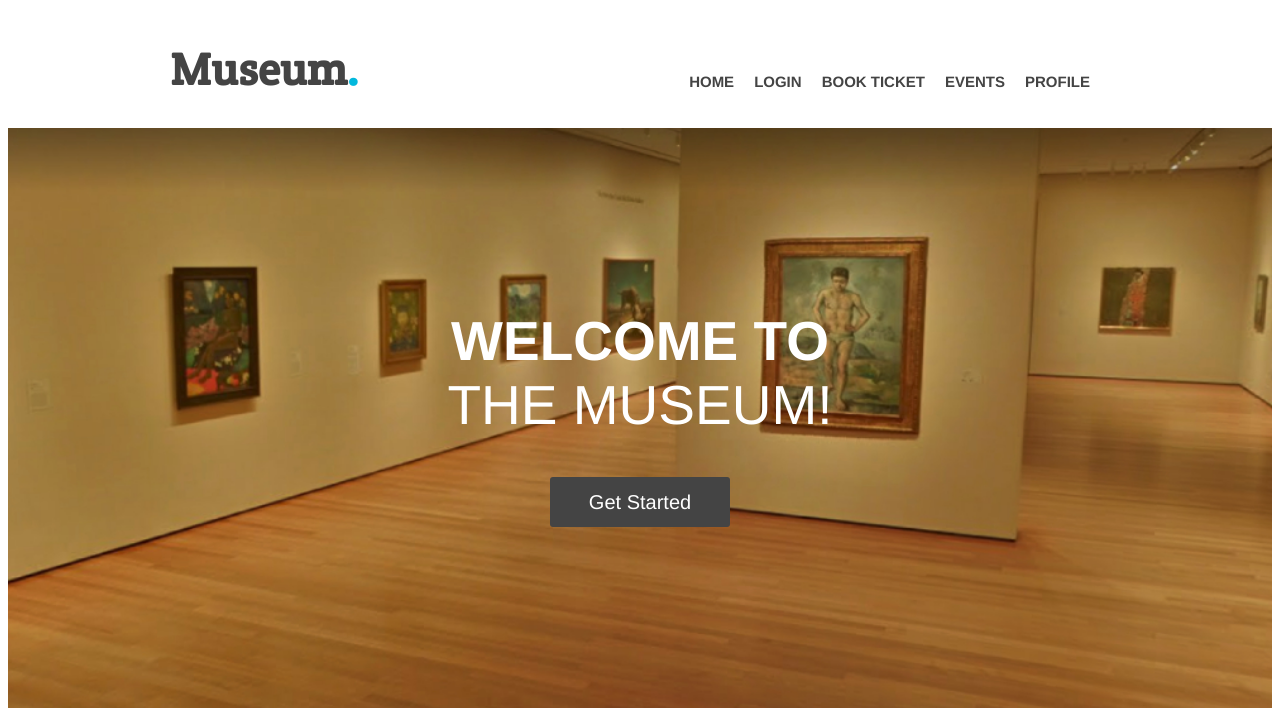
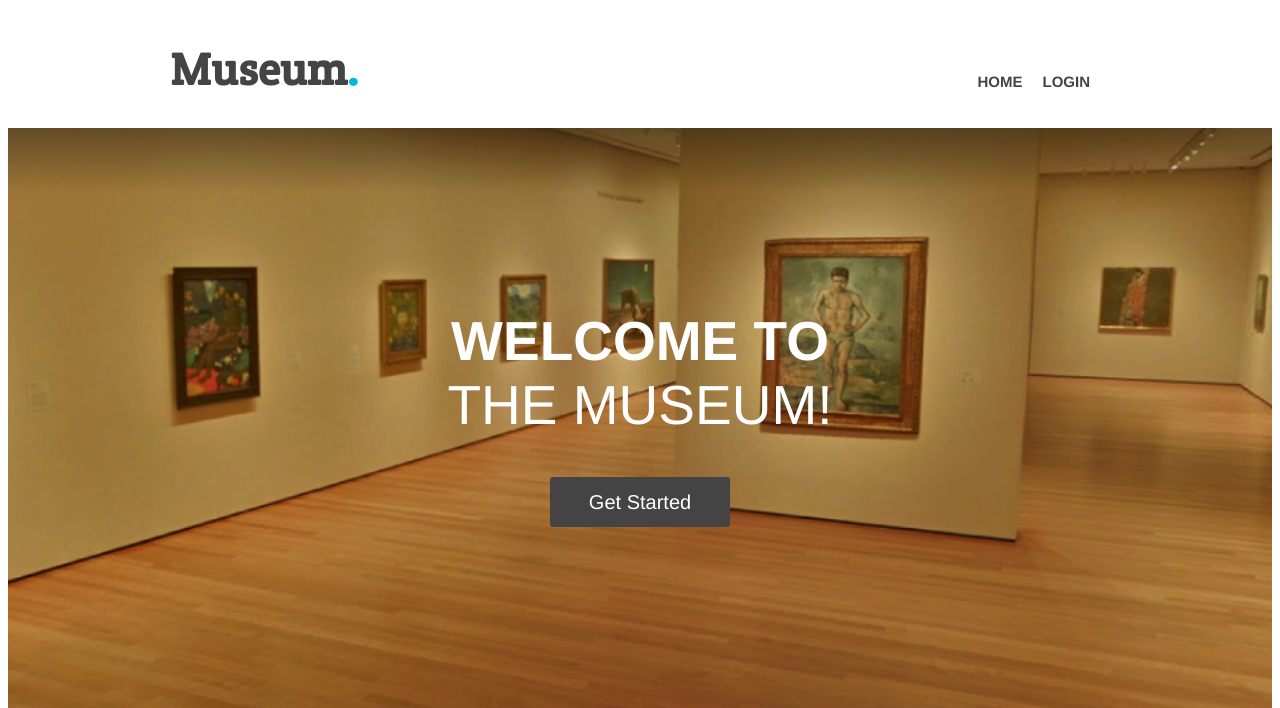
Before and after one commit to Siddesh2002/DBMS-MiniProj, a Django app: page / in a window 1280 px wide. Shown: the top 708 px of the page. Run offline with Django 4.2, Linux system fonts and the light colour scheme.

Commit message:
login and logout

```diff
--- a/Museum/templates/home.html
+++ b/Museum/templates/home.html
@@ -20,12 +20,12 @@
                     <li><a href="#">Home</a></li>
                     {% if user.is_authenticated %}
                     <li><a href="account/logout">Logout</a></li>
+                    <li><a href="bookticket">Book Ticket</a></li>
+                    <li><a href="#">Events</li>
+                    <li><a href="#">Profile</a></li>
                     {% else %}
                     <li><a href="accounts/login">Login</a></li>
                     {% endif %}
-                    <li><a href="bookticket">Book Ticket</a></li>
-                    <li><a href="#">Events</li>
-                    <li><a href="#">Profile</a></li>
                 </ul>
             </nav>
         </div>
```
